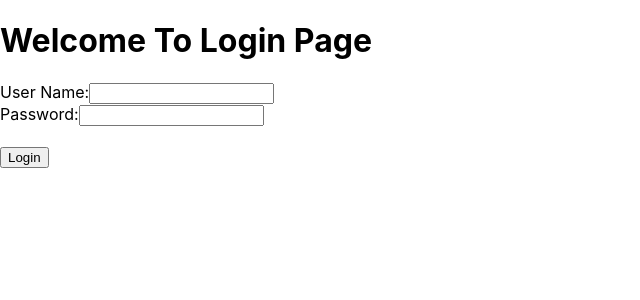
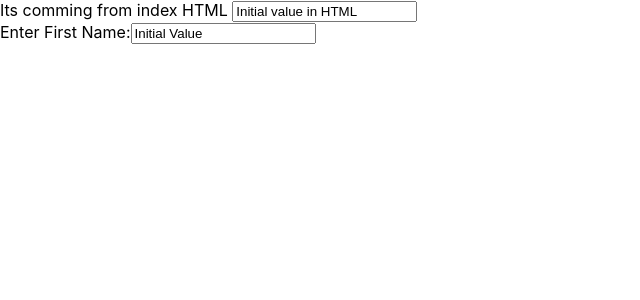
Before and after one commit to surbhi12sharma/React_project, a React (Create React App) app: page / in a window 1280 px wide. Shown: the top 300 px of the page, without its empty margins (0-640 px from the left). Built offline with nearby package versions, Linux system fonts and the light colour scheme.

Commit message:
Controlled Uncontrolled component

```diff
--- a/public/index.html
+++ b/public/index.html
@@ -25,6 +25,9 @@
       Learn how to configure a non-root public URL by running `npm run build`.
     -->
     <title>React App</title>
+    Its comming from index HTML
+    <input type="text" value="Initial value in HTML"/>
+
   </head>
   <body>
     <noscript>You need to enable JavaScript to run this app.</noscript>
--- a/src/App.js
+++ b/src/App.js
@@ -12,6 +12,7 @@ import LoginPage from './ComponentType/Day3/LoginPage/loginPage'
 import { useState } from 'react';
 import PageHeader from './ComponentType/Day3/LoginPage/Header';
 import LoginJsx from './ComponentType/Day3/LoginJSX/login.jsx'
+import ControlledComp from './ComponentType/Day3/Controlled_uncontrolled_Components/controlledComp'
 
 function App() {
   let user = {empid: 10, empName: 'surbhi'}
@@ -32,8 +33,9 @@ function App() {
       {/* Day 3 */}
       {/* <PHeader/> */}
       {/* <ProductList/> */}
-      {userName===""  ? <LoginPage setUserName={setUserName} /> : <PageHeader userName={userName}/>}
+      {/* {userName===""  ? <LoginPage setUserName={setUserName} /> : <PageHeader userName={userName}/>} */}
       {/* <LoginJsx/> */}
+      <ControlledComp/>
     </div>
     // <div className="App">
     //   <header className="App-header">
--- /dev/null
+++ b/src/ComponentType/Day3/Controlled_uncontrolled_Components/controlledComp.js
@@ -0,0 +1,21 @@
+import { useRef } from "react";
+import { useState } from "react";
+
+function ControlledComp(){
+    let[formValue, setFormValue] = useState('Initial Value')
+    let inputRef = useRef()
+    return(
+        <form>
+            <label>Enter First Name:</label>
+            {/* <input type="text" value="Initial Value"/> Controlledcomponent */}
+            {/* Uncontrolled Component */}
+            <input type="text" value={formValue} onChange={(e)=>{
+                //Conditionaly we call set text
+                //If data is not valid we will not call setFormValue
+               setFormValue(e.target.value)
+            }}/>
+            {/* <button onClick={()=>setFormValue(inputRef.current.value)}>Submit</button> */}
+        </form>
+    )
+}
+export default ControlledComp;
```
